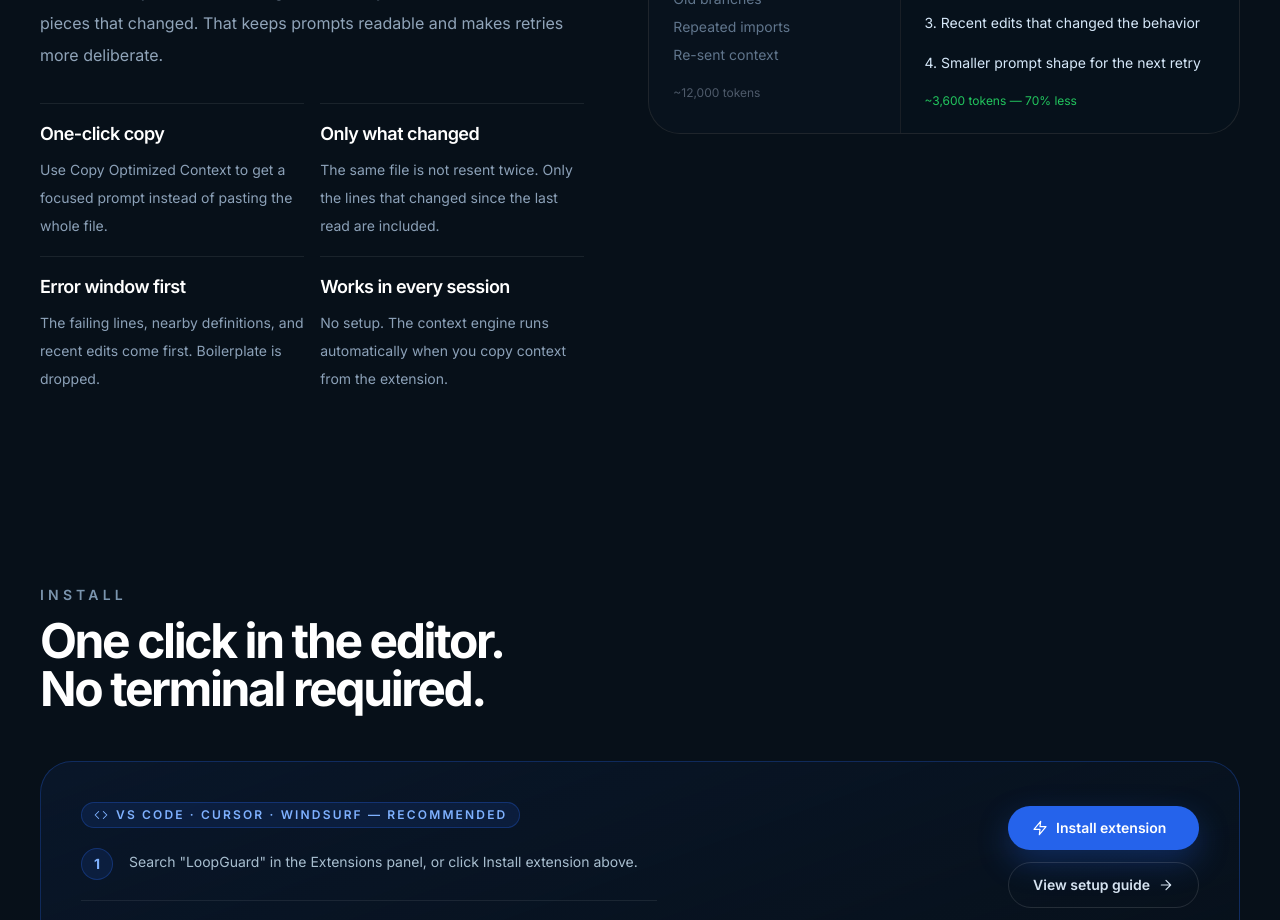
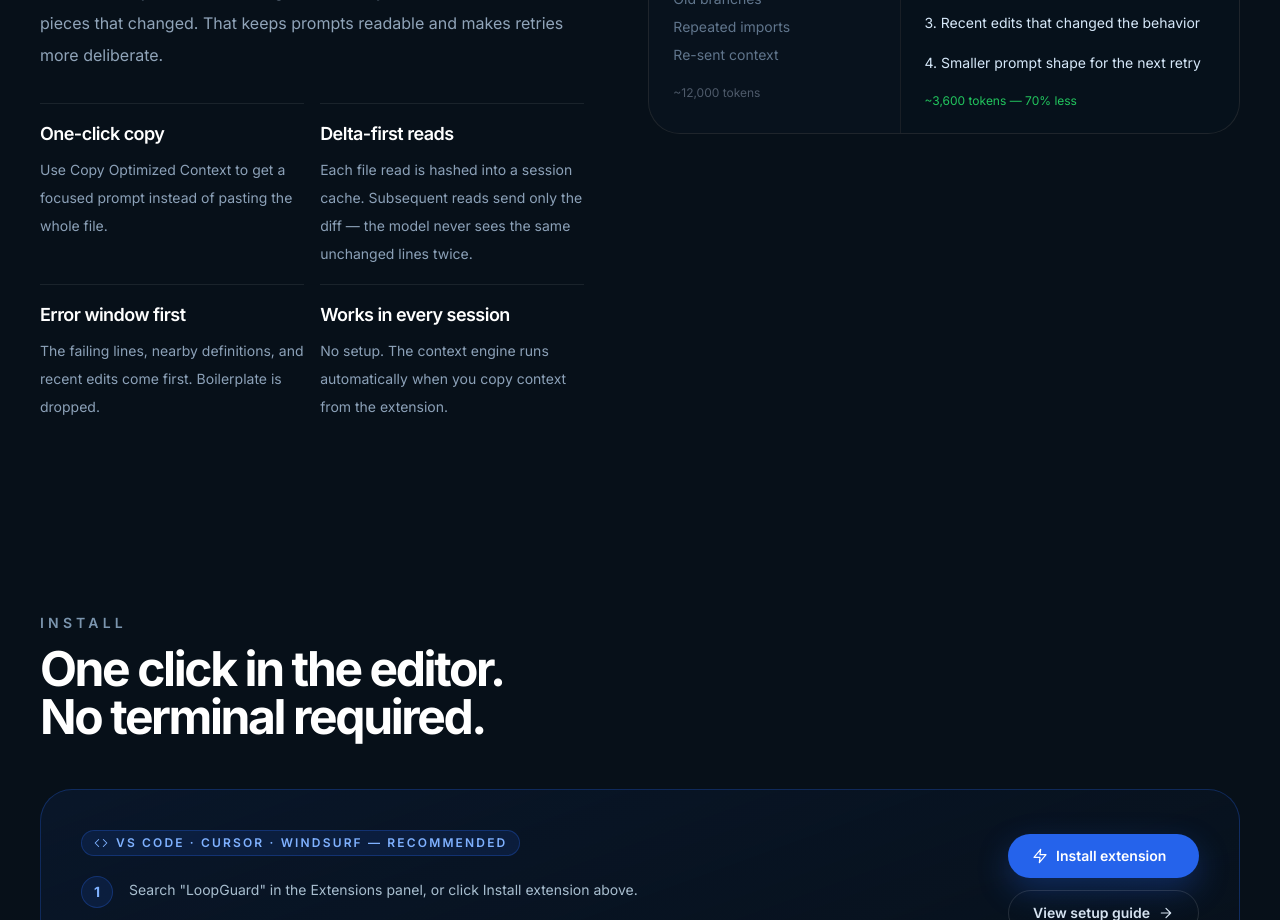
Before and after one commit to rodthenewcomer/loopguard, a Next.js app in the folder apps/web/: page / in a window 1280 px wide. Shown: the part 2980-3900 px from the top of the page. Built offline with nearby package versions, Linux system fonts and the light colour scheme; no server answers.

Commit message:
feat(web): surface delta-first session cache as named differentiator in context engine section

```diff
--- a/apps/web/src/components/landing/ContextEngineSection.tsx
+++ b/apps/web/src/components/landing/ContextEngineSection.tsx
@@ -2,7 +2,7 @@ import ScrollReveal from '../ScrollReveal';
 
 const CTX_BULLETS = [
   { title: 'One-click copy', copy: 'Use Copy Optimized Context to get a focused prompt instead of pasting the whole file.' },
-  { title: 'Only what changed', copy: 'The same file is not resent twice. Only the lines that changed since the last read are included.' },
+  { title: 'Delta-first reads', copy: 'Each file read is hashed into a session cache. Subsequent reads send only the diff — the model never sees the same unchanged lines twice.' },
   { title: 'Error window first', copy: 'The failing lines, nearby definitions, and recent edits come first. Boilerplate is dropped.' },
   { title: 'Works in every session', copy: 'No setup. The context engine runs automatically when you copy context from the extension.' },
 ];
```
